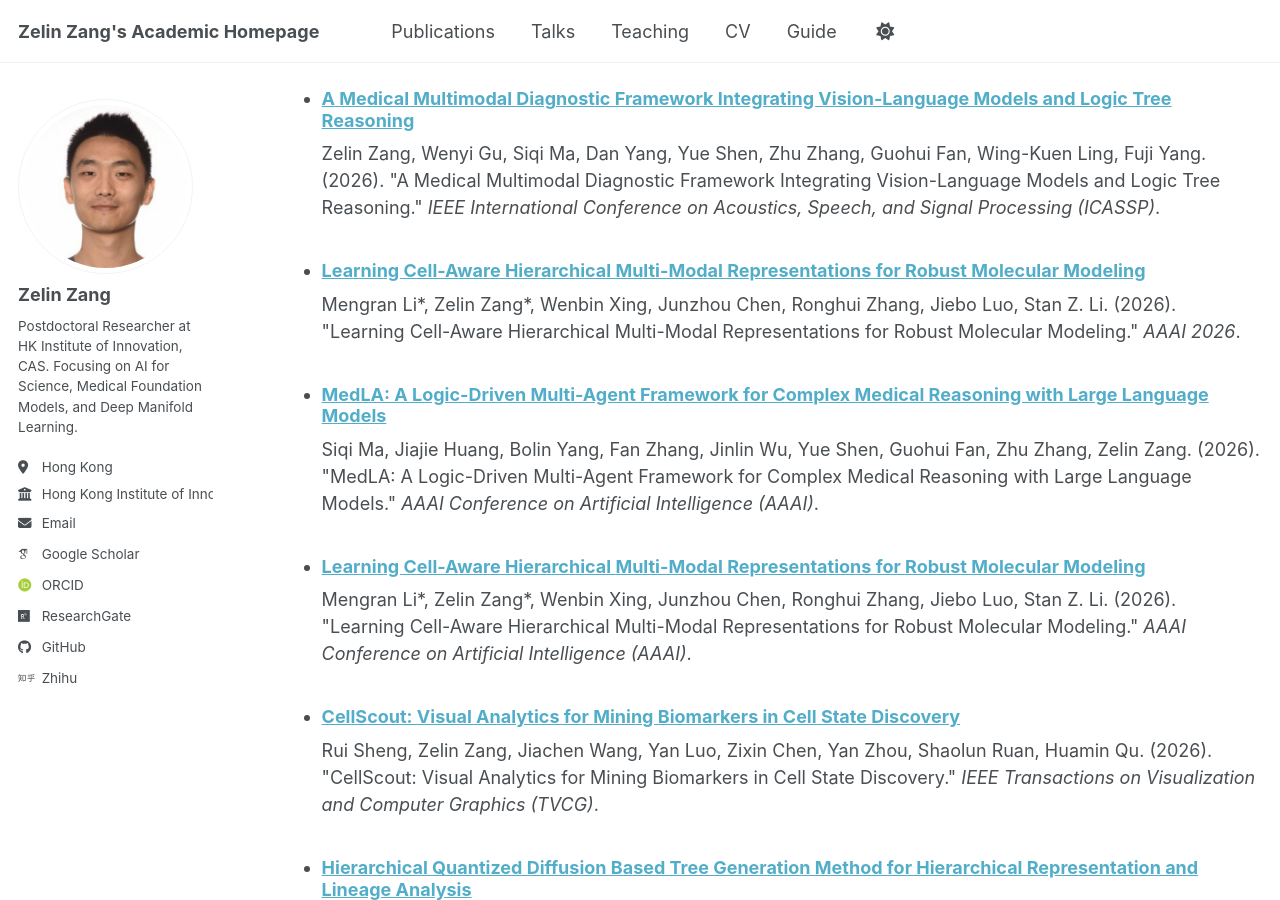
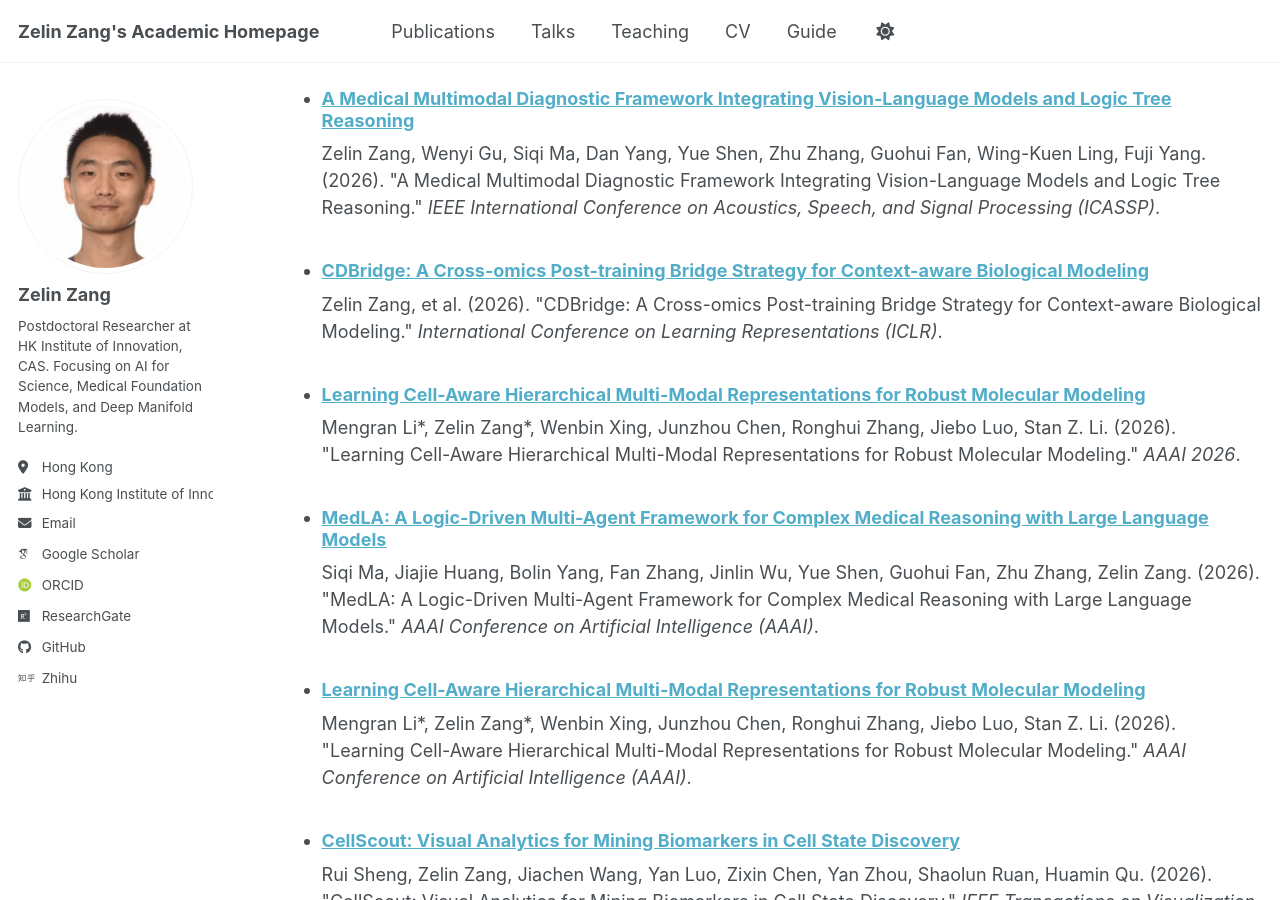
Before and after one commit to zangzelin/zangzelin.github.io, a Jekyll site: the page built from _pages/cv.md, in a window 1280 px wide and 900 px high, scrolled down 1711 px. Built offline with Jekyll 4.4.1, drawn with Linux system fonts in a browser that asks for light colours; some web fonts are replaced; a script bundle is joined from its source files by our own code; library files that are not in the unit come from our copies.

Commit message:
Add new accepted papers to the news section, including CDBridge and Doloris for ICLR 2026, and update the status of DiffAug to be archived.

```diff
--- /dev/null
+++ b/_publications/CDBridge.md
@@ -0,0 +1,11 @@
+---
+title: "CDBridge: A Cross-omics Post-training Bridge Strategy for Context-aware Biological Modeling"
+collection: publications
+category: conferences
+permalink: /publication/2026-iclr-cdbridge
+excerpt: '<b>Zelin Zang</b>, et al., <i>International Conference on Learning Representations (ICLR)</i>, 2026, <span class="badge">Top Conference</span>'
+date: 2026-04-25
+venue: 'International Conference on Learning Representations (ICLR)'
+paperurl: 'https://openreview.net/forum?id=Hk4Fb6kaYF'
+citation: 'Zelin Zang, et al. (2026). &quot;CDBridge: A Cross-omics Post-training Bridge Strategy for Context-aware Biological Modeling.&quot; <i>International Conference on Learning Representations (ICLR)</i>.'
+---
```
Also changed, not shown: _pages/about.md (+2 -1 lines).
